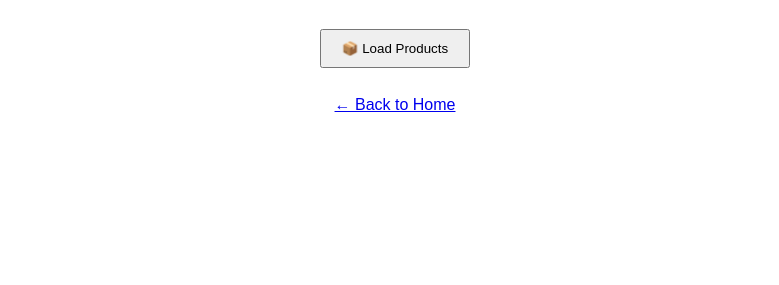
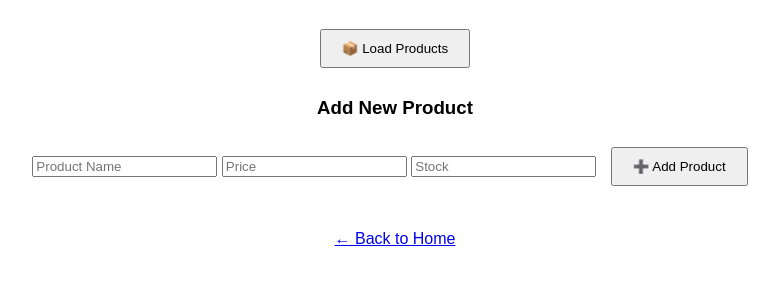
Before and after one commit to CodzTitan/SmartBiz_Frontend, a plain HTML site: page SmartBiz-Frontend/dashboard.html in a window 1280 px wide. Shown: the part 61-346 px from the top of the page, without its empty margins (245-1024 px from the left). Drawn offline with Linux system fonts and the light colour scheme.

Commit message:
Update dashboard.html

```diff
--- a/SmartBiz-Frontend/dashboard.html
+++ b/SmartBiz-Frontend/dashboard.html
@@ -11,6 +11,15 @@
   <button id="loadProducts">📦 Load Products</button>
   <div id="productList"></div>
 
+  <h3>Add New Product</h3>
+  <input type="text" id="productName" placeholder="Product Name" />
+  <input type="number" id="productPrice" placeholder="Price" />
+  <input type="number" id="productStock" placeholder="Stock" />
+  <button id="addProductBtn">➕ Add Product</button>
+
+  <p id="addMessage"></p>
+
+
   <br><a href="index.html">← Back to Home</a>
 
   <script src="dashboard.js?v=1"></script>
```
